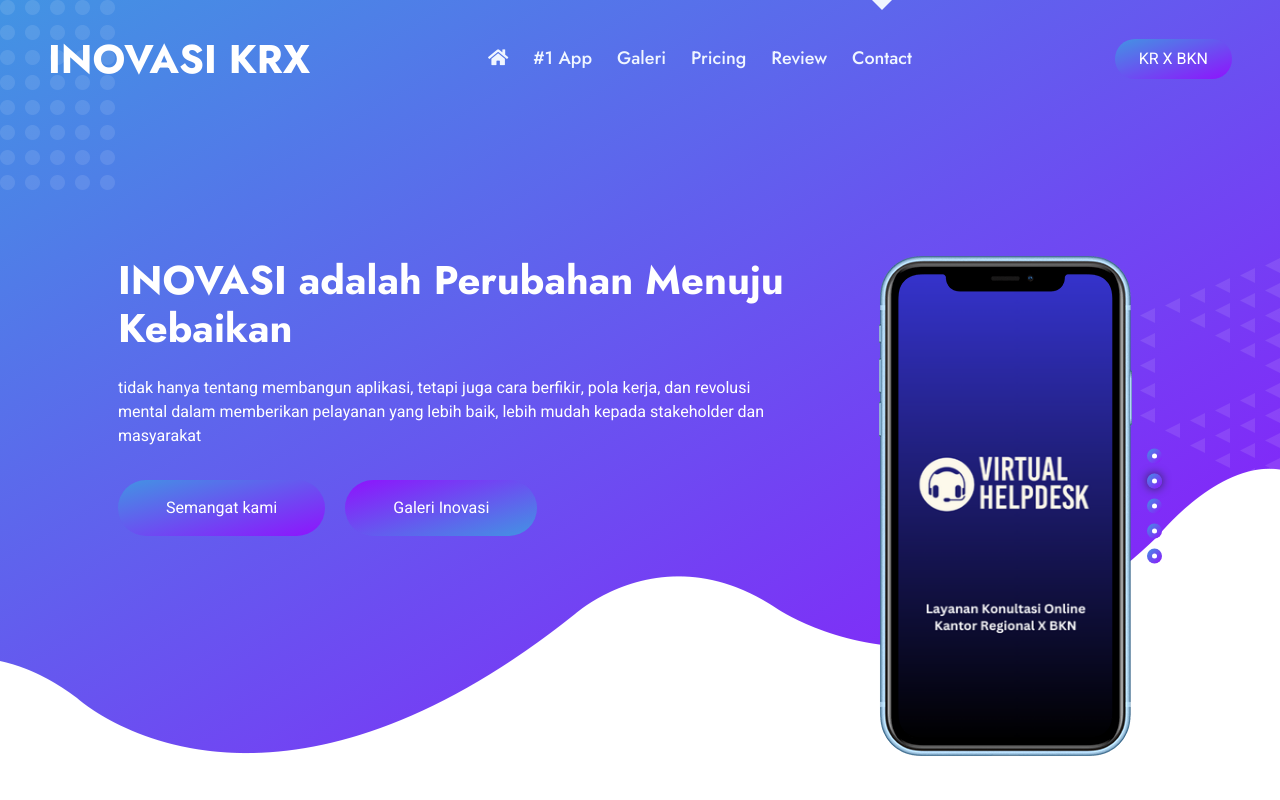
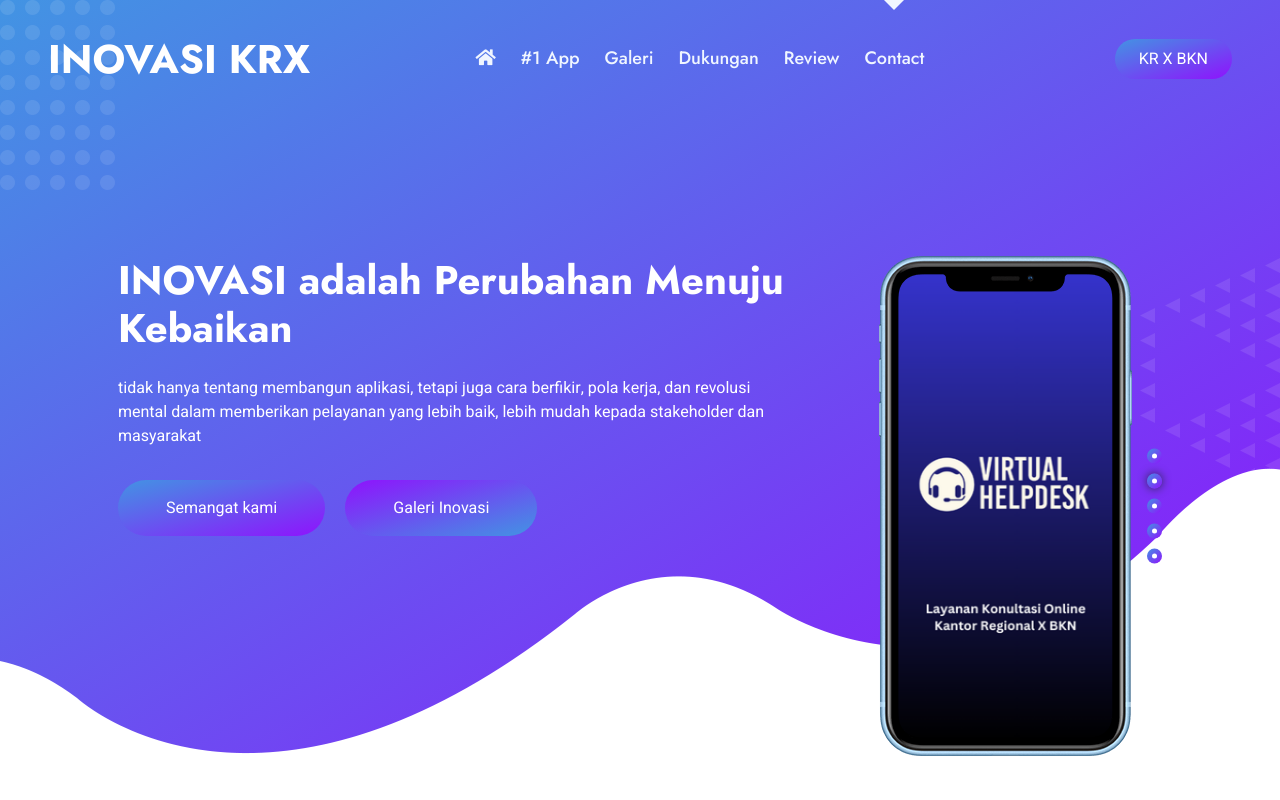
Before and after one commit to insuartawan/inovasi.github.io, a plain HTML site: page index.html in a window 1280 px wide. Shown: the top 800 px of the page. Drawn offline with nearby package versions, Linux system fonts and the light colour scheme.

Commit message:
update index

```diff
--- a/index.html
+++ b/index.html
@@ -57,7 +57,7 @@
                         <a href="#home" class="nav-item nav-link active"><i class="fa fa-home"></i></a>
                         <a href="#about" class="nav-item nav-link">#1 App</a>
                         <a href="#feature" class="nav-item nav-link">Galeri</a>
-                        <a href="#pricing" class="nav-item nav-link">Pricing</a>
+                        <a href="#dukungan" class="nav-item nav-link">Dukungan</a>
                         <a href="#review" class="nav-item nav-link">Review</a>
                         <a href="#contact" class="nav-item nav-link">Contact</a>
                     </div>
@@ -290,7 +290,7 @@
 
 
         <!-- Dukungan Start -->
-        <div class="container-xxl py-5">
+        <div class="container-xxl py-5" id="dukungan">
             <div class="container py-5 px-lg-5">
                 <div class="text-center pb-4 wow fadeInUp" data-wow-delay="0.1s">
                     <h5 class="text-primary-gradient fw-medium">Dukungan</h5>
```
